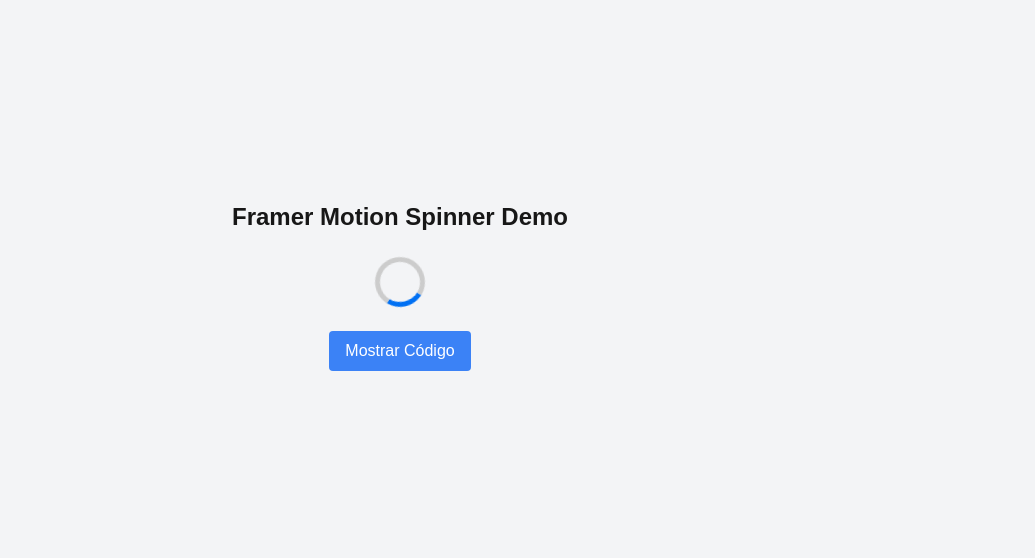
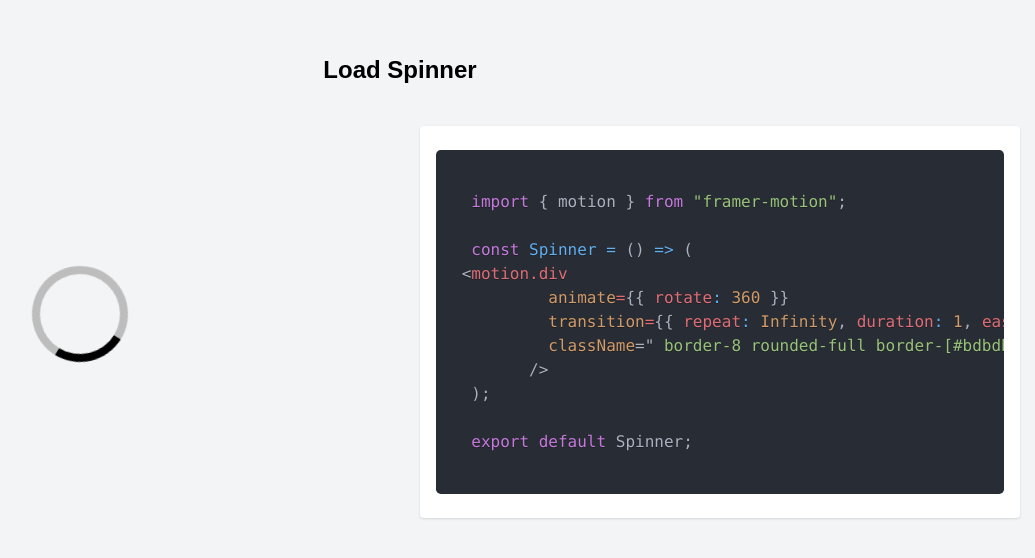
Before and after one commit to Matheus-Valviesse/MotionCraft, a Next.js app: page / in a window 1280 px wide. Shown: the part 114-672 px from the top of the page, without its empty margins (240-1275 px from the left). Built offline with nearby package versions, Linux system fonts and the light colour scheme.

Commit message:
reformulação de codigo

```diff
--- a/src/app/page.js
+++ b/src/app/page.js
@@ -5,8 +5,6 @@
 import { oneDark } from "react-syntax-highlighter/dist/cjs/styles/prism";
 
 export default function Home() {
-  const [showCode, setShowCode] = useState(false);
-
   const codeSnippet = `
   import { motion } from "framer-motion";
 
@@ -14,13 +12,7 @@
  <motion.div
           animate={{ rotate: 360 }}
           transition={{ repeat: Infinity, duration: 1, ease: "linear" }}
-    style={{
-      width: 50,
-      height: 50,
-      border: "5px solid #ccc",
-      borderTop: "5px solid #0070f3",
-      borderRadius: "50%",
-    }}
+          className=" border-8 rounded-full border-[#bdbdbd] border-t-black w-20 p-10"
         />
   );
 
@@ -29,31 +21,20 @@
 
   return (
     <div className="flex flex-col items-center justify-center min-h-screen p-4 bg-gray-100">
-      <h1 className="text-2xl font-bold mb-6">Framer Motion Spinner Demo</h1>
+      <h1 className="text-2xl font-bold mb-6 text-black">Load Spinner</h1>
+      <div className="grid grid-cols-2 place-items-center items-center gap-10">
         <motion.div
           animate={{ rotate: 360 }}
           transition={{ repeat: Infinity, duration: 1, ease: "linear" }}
-        style={{
-          width: 50,
-          height: 50,
-          border: "5px solid #ccc",
-          borderTop: "5px solid #0070f3",
-          borderRadius: "50%",
-        }}
+          className=" border-8 rounded-full border-[#bdbdbd] border-t-black w-20 p-10"
         />
-      <button
-        onClick={() => setShowCode(!showCode)}
-        className="mt-6 px-4 py-2 bg-blue-500 text-white rounded hover:bg-blue-600"
-      >
-        {showCode ? "Esconder Código" : "Mostrar Código"}
-      </button>
-      {showCode && (
-        <div className="mt-4 w-full max-w-2xl p-4 bg-white rounded shadow">
+
+        <div className="mt-4 w-full max-w-[600px] p-4 bg-white rounded shadow">
           <SyntaxHighlighter language="jsx" style={oneDark}>
             {codeSnippet}
           </SyntaxHighlighter>
         </div>
-      )}
+      </div>
     </div>
   );
 }
```
Lines whose indentation alone changed are shown as unchanged.
